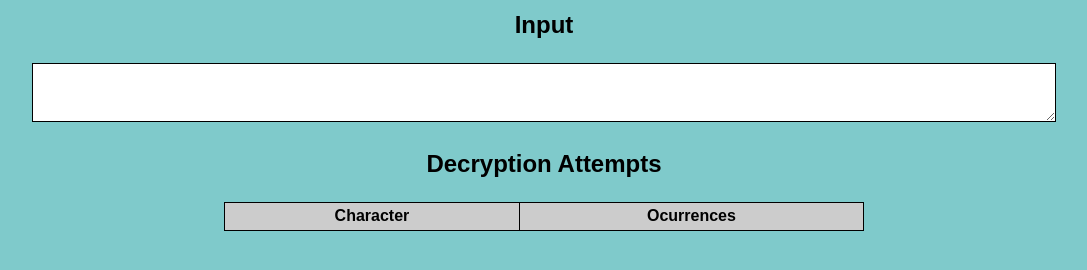
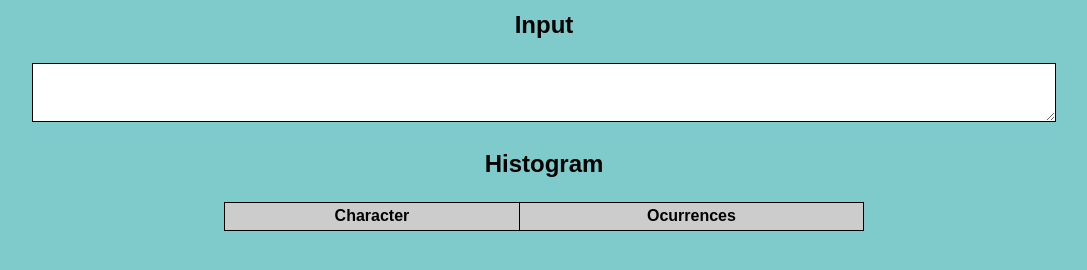
Before and after one commit to MerganThePirate/pro-g-ramming-challenges-v4, a plain HTML site: page 046/index.html in a window 1280 px wide. Shown: the part 90-360 px from the top of the page, without its empty margins (96-1183 px from the left). Drawn offline with Linux system fonts and the light colour scheme.

Commit message:
Small corrections
• Standarized index name
• Corrected leftover

```diff
--- a/046/index.html
+++ b/046/index.html
@@ -13,7 +13,7 @@
 	<h1>Mergan's Ocurrence Counter</h1>
 	<h2>Input</h2>
 	<textarea id="input"></textarea>
-	<h2>Decryption Attempts</h2>
+	<h2>Histogram</h2>
 	<table id="histogram">
 		<tr>
 			<th>Character</th>
```
Also changed, not shown: 061/index.html (renamed from 061/rot13.html).
